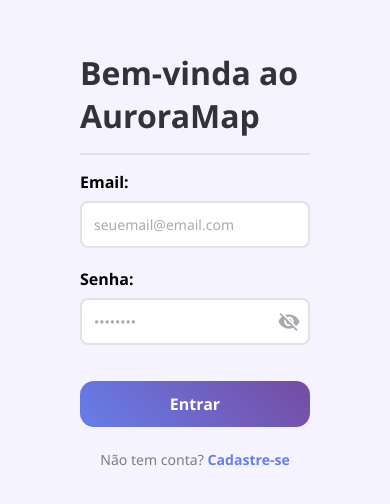
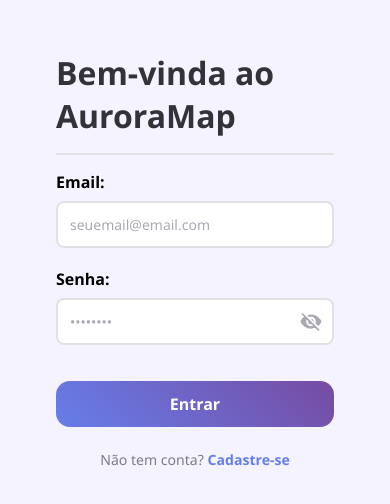
Before and after one commit to rebecaCaroba/auroraMap, a Next.js app: page /login in a window 390 px wide. Shown: the part 186-690 px from the top of the page. Built offline with nearby package versions, Linux system fonts and the light colour scheme.

Commit message:
Ajustando tamanho do formulario das paginas login e cadastro

```diff
--- a/src/app/cadastro/style.scss
+++ b/src/app/cadastro/style.scss
@@ -117,7 +117,7 @@
             flex-direction: column;
 
             @media (max-width: 768px) {
-                padding: 1.5rem;
+                padding: 0;
 
             }
         }
--- a/src/app/login/style.scss
+++ b/src/app/login/style.scss
@@ -118,7 +118,7 @@
             flex-direction: column;
 
             @media (max-width: 768px) {
-                padding: 1.5rem;
+                padding: 0;
             }
         }
 
```
